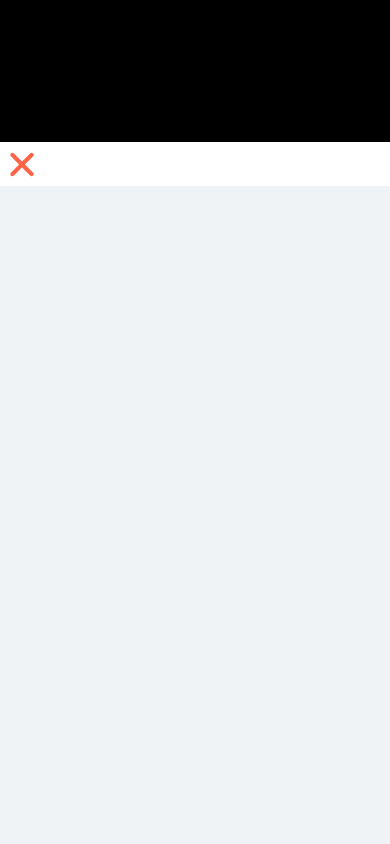
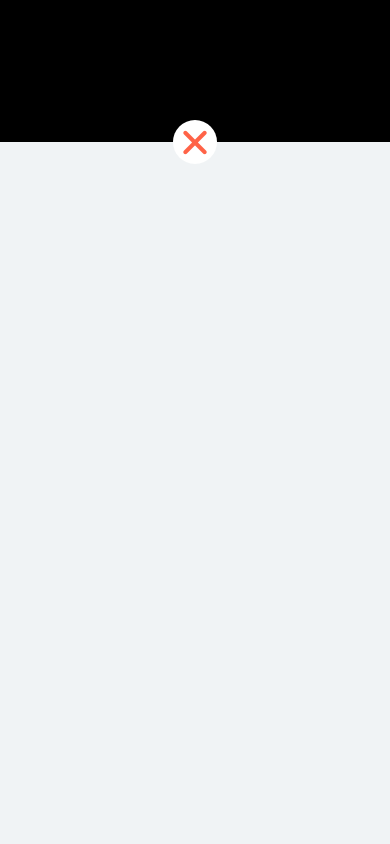
Before and after one commit to tosebikan/tutorer, a React Native app: screen / in a window 390 px wide. Shown: the top 844 px of the page. Built offline with nearby package versions, Linux system fonts and the light colour scheme.

Commit message:
style close view

```diff
--- a/components/Menu.js
+++ b/components/Menu.js
@@ -1,10 +1,16 @@
-import React, { useState, useRef, useEffect } from 'react';
-import { View, StyleSheet, Animated, TouchableOpacity } from 'react-native';
+import React, { useState, useEffect } from 'react';
+import {
+  View,
+  StyleSheet,
+  Animated,
+  TouchableOpacity,
+  Dimensions
+} from 'react-native';
 import * as Icon from '@expo/vector-icons';
 
+const screenHeight = Dimensions.get('window').height;
 function Menu() {
-  // const top = useRef(new Animated.Value(0)).current;
-  const [top, setTop] = useState(new Animated.Value(900));
+  const [top] = useState(new Animated.Value(screenHeight));
 
   useEffect(() => {
     spring();
@@ -19,7 +25,7 @@ function Menu() {
 
   const close = () => {
     Animated.spring(top, {
-      toValue: 900,
+      toValue: screenHeight,
       useNativeDriver: true
     }).start();
   };
@@ -31,8 +37,8 @@ function Menu() {
           transform: [
             {
               translateY: top.interpolate({
-                inputRange: [-900, 0],
-                outputRange: [1200, 0]
+                inputRange: [-screenHeight, 0],
+                outputRange: [screenHeight, 0]
               })
             }
           ]
@@ -40,7 +46,16 @@ function Menu() {
       ]}
     >
       <View style={styles.cover} />
-      <TouchableOpacity onPress={close}>
+      <TouchableOpacity
+        onPress={close}
+        style={{
+          position: 'absolute',
+          top: 120,
+          left: '50%',
+          marginLeft: -22,
+          zIndex: 110
+        }}
+      >
         <View style={styles.close}>
           <Icon.Ionicons name="ios-close" size={44} color="tomato" />
         </View>
@@ -73,7 +88,7 @@ const styles = StyleSheet.create({
     alignItems: 'center'
   },
   content: {
-    height: 900,
+    height: screenHeight,
     backgroundColor: '#f0f3f5'
   }
 });
```
